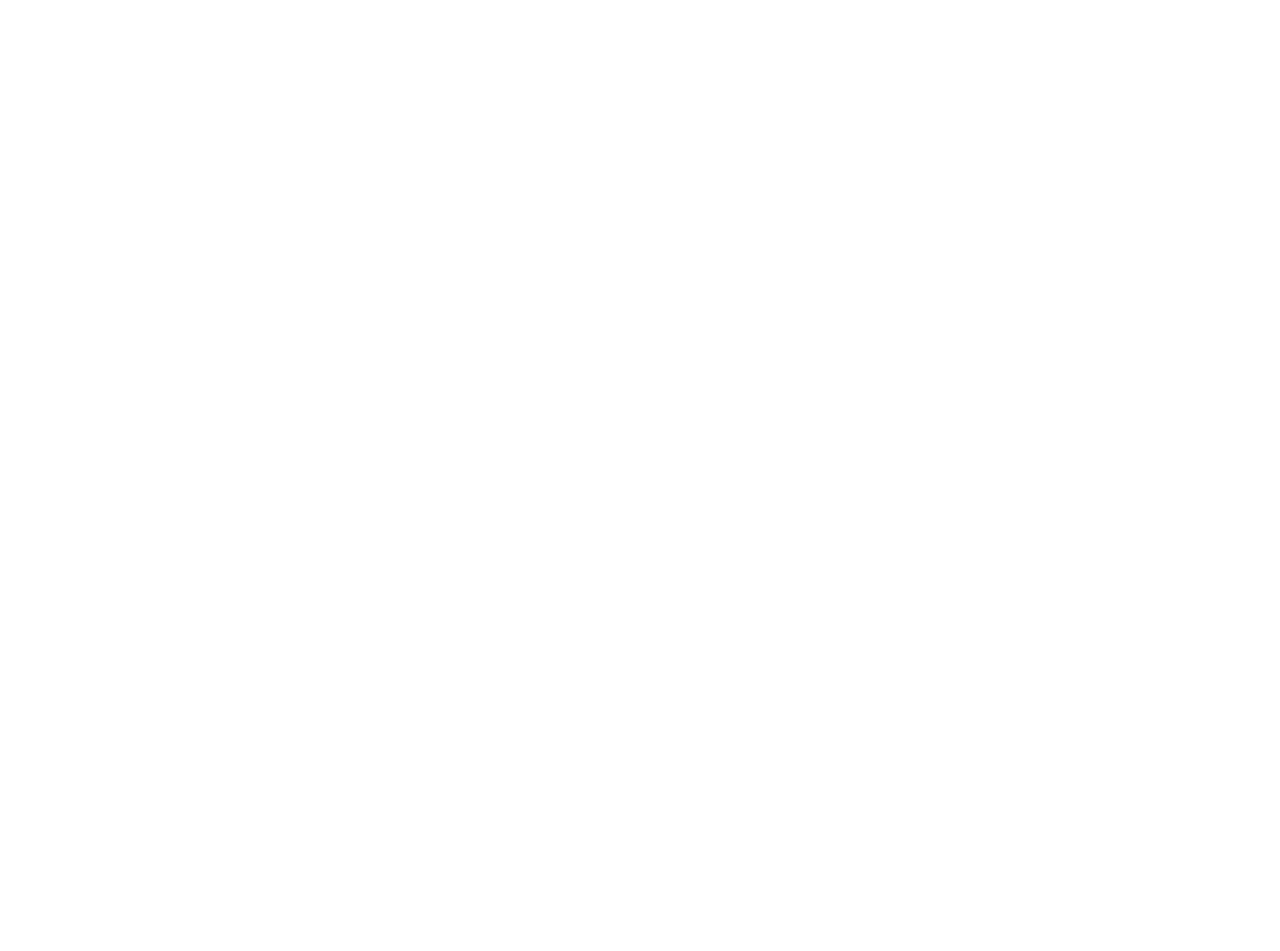
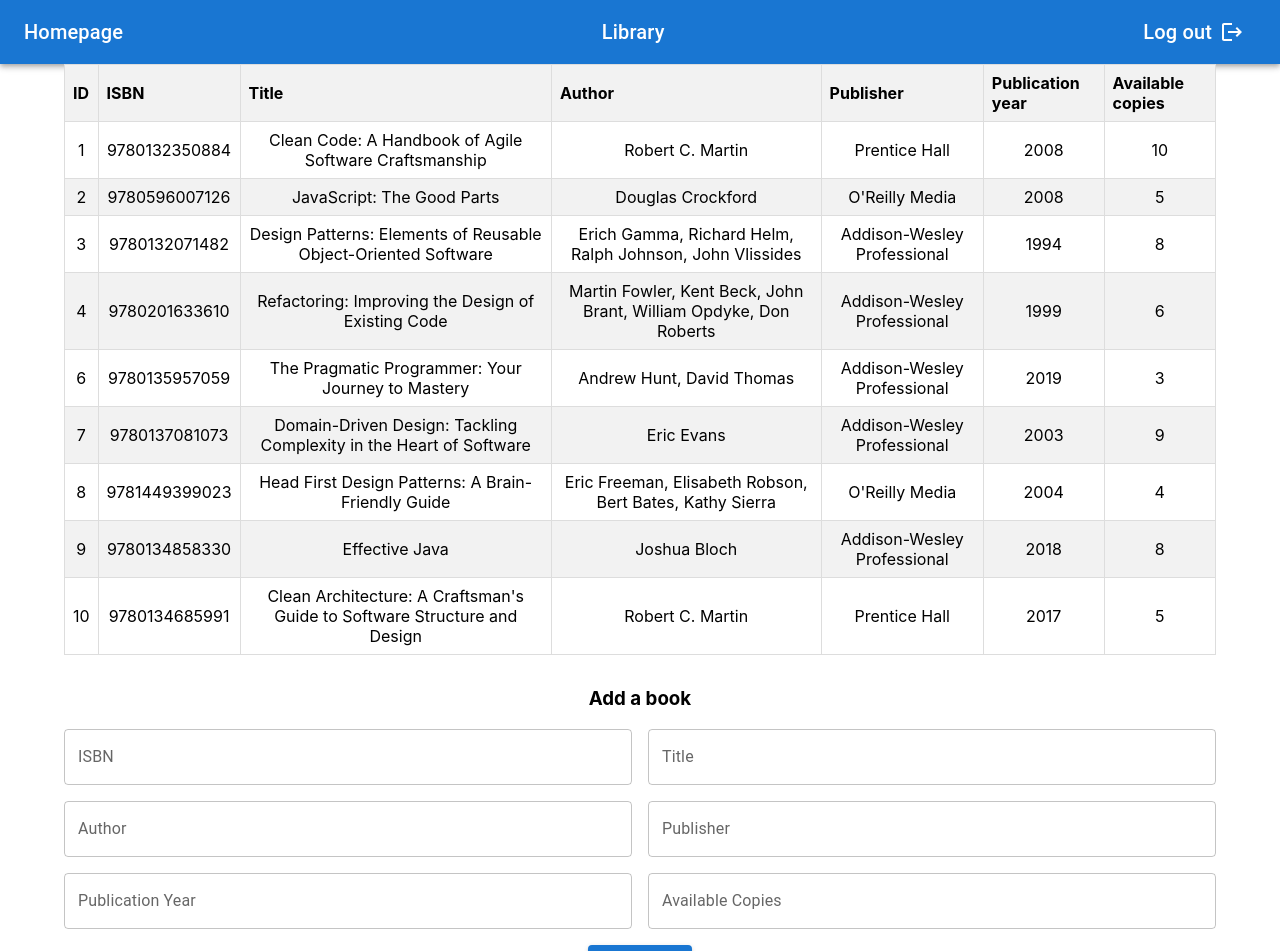
Before and after one commit to juestany/Library, a React (Create React App) app: page /api/books in a window 1280 px wide. Before the commit this address had no page. Shown: the top 951 px of the page. Before the commit the page ends 800 px from the top, so only its background shows below. Built offline with nearby package versions, Linux system fonts and the light colour scheme; no server answers.

Commit message:
fixed getBooks by using response.data instead of response.data.token

```diff
--- a/src/App.tsx
+++ b/src/App.tsx
@@ -15,9 +15,9 @@
                   <Routes>
                       <Route path="/" element={<Navigate to="/login"/>}/>
                       <Route path="/login" element={<LoginForm/>}/>
-                      <Route path="/books" element={<BooksList/>}/>
-                      <Route path="/home" element={<HomePage/>}/>
-                      <Route path="/loans" element={<LoansPage/>}/>
+                      <Route path="/api/books" element={<BooksList/>}/>
+                      <Route path="/api/home" element={<HomePage/>}/>
+                      <Route path="/api/loans" element={<LoansPage/>}/>
                   </Routes>
             </ApiProvider>
             </BrowserRouter>
--- a/src/api/library-client.ts
+++ b/src/api/library-client.ts
@@ -1,11 +1,11 @@
-import axios, { AxiosError, AxiosResponse, AxiosInstance } from 'axios';
-import { LoginDto, LoginResponseDto } from "./dto/login.dto";
+import axios, { AxiosError, AxiosInstance, AxiosResponse } from 'axios';
+import { LoginDto, LoginResponseDto } from './dto/login.dto';
 
 export type ClientResponse<T> = {
     success: boolean;
     data: T;
     statusCode: number;
-}
+};
 
 export class LibraryClient {
     private client: AxiosInstance;
@@ -13,7 +13,7 @@
     constructor() {
         this.client = axios.create({
             baseURL: 'http://localhost:8080',
-        })
+        });
     }
 
     public async login(
@@ -24,9 +24,34 @@
                 '/login',
                 data,
             );
+            console.log(response.data);
 
             this.client.defaults.headers.common['Authorization'] =
-                'Bearer ' + response.data.token;
+                `Bearer ${response.data}`;
+
+            return {
+                success: true,
+                data: response.data,
+                statusCode: response.status,
+            };
+        } catch (error) {
+            const axiosError = error as AxiosError<Error>;
+
+            return {
+                success: false,
+                data: null,
+                statusCode: axiosError.response?.status || 0,
+            };
+        }
+    }
+
+    public async getBooks(): Promise<ClientResponse<any | null>> {
+        try {
+            const response = await this.client.get('/api/books');
+            console.log(response.data);
+
+            this.client.defaults.headers.common['Authorization'] =
+                `Bearer ${response.data}`;
 
             return {
                 success: true,
--- a/src/components/BooksList.tsx
+++ b/src/components/BooksList.tsx
@@ -1,9 +1,12 @@
-import React from 'react';
+import React, {useState} from 'react';
 import Book from './Book';
+import axios from 'axios';
 import MenuAppBar from "./MenuAppBar";
+import { TextField, Button, Grid, Box, Container } from '@mui/material'
+import {useApi} from "../api/ApiProvider";
 
 // constant books
-const books = [
+const init_books = [
     {
         id: 1,
         isbn: '9780132350884',
@@ -87,10 +90,50 @@
     }
 ];
 
-const BooksList: React.FC = () => {
+function BooksList() {
+
+    const apiClient = useApi();
+
+    apiClient.getBooks().then((response) => {
+        console.log(response);
+    });
+
+    const [books, setBooks] = useState(init_books);
+    const [newBook, setNewBook] = useState({
+        isbn: '',
+        title: '',
+        author: '',
+        publisher: '',
+        publicationYear: '',
+        availableCopies: ''
+    });
+
+    const handleInputChange = (e: React.ChangeEvent<HTMLInputElement>) => {
+        const { name, value } = e.target;
+        setNewBook({ ...newBook, [name]: value });
+    };
+
+    const handleAddBook = async () => {
+        try {
+            const response = await axios.post('http://localhost:8080/api/books', newBook);
+            setBooks([...books, { ...response.data }]);
+            setNewBook({
+                isbn: '',
+                title: '',
+                author: '',
+                publisher: '',
+                publicationYear: '',
+                availableCopies: ''
+            });
+        } catch (error) {
+            console.error('Error adding book:', error);
+        }
+    };
+
     return (
         <>
-            <MenuAppBar/>
+            <MenuAppBar />
+            <Container>
                 <table className="table">
                     <thead>
                     <tr>
@@ -118,6 +161,72 @@
                     ))}
                     </tbody>
                 </table>
+
+                <Box mt={4}>
+                    <h3>Add a book</h3>
+                    <Grid container spacing={2}>
+                        <Grid item xs={12} sm={6}>
+                            <TextField
+                                label="ISBN"
+                                name="isbn"
+                                value={newBook.isbn}
+                                onChange={handleInputChange}
+                                fullWidth
+                            />
+                        </Grid>
+                        <Grid item xs={12} sm={6}>
+                            <TextField
+                                label="Title"
+                                name="title"
+                                value={newBook.title}
+                                onChange={handleInputChange}
+                                fullWidth
+                            />
+                        </Grid>
+                        <Grid item xs={12} sm={6}>
+                            <TextField
+                                label="Author"
+                                name="author"
+                                value={newBook.author}
+                                onChange={handleInputChange}
+                                fullWidth
+                            />
+                        </Grid>
+                        <Grid item xs={12} sm={6}>
+                            <TextField
+                                label="Publisher"
+                                name="publisher"
+                                value={newBook.publisher}
+                                onChange={handleInputChange}
+                                fullWidth
+                            />
+                        </Grid>
+                        <Grid item xs={12} sm={6}>
+                            <TextField
+                                label="Publication Year"
+                                name="publicationYear"
+                                value={newBook.publicationYear}
+                                onChange={handleInputChange}
+                                fullWidth
+                            />
+                        </Grid>
+                        <Grid item xs={12} sm={6}>
+                            <TextField
+                                label="Available Copies"
+                                name="availableCopies"
+                                value={newBook.availableCopies}
+                                onChange={handleInputChange}
+                                fullWidth
+                            />
+                        </Grid>
+                    </Grid>
+                    <Box mt={2}>
+                        <Button variant="contained" color="primary" onClick={handleAddBook}>
+                            Add Book
+                        </Button>
+                    </Box>
+                </Box>
+            </Container>
         </>
     );
 };
--- a/src/components/HomePage.tsx
+++ b/src/components/HomePage.tsx
@@ -1,15 +1,17 @@
 import { Box, Button } from '@mui/material';
 import { Link, Outlet } from 'react-router-dom';
 import MenuAppBar from "./MenuAppBar";
+import {useApi} from "../api/ApiProvider";
 
 function HomePage() {
+
     return (
         <Box sx={{ flexGrow: 1 }}>
             <MenuAppBar />
-            <Button variant="contained" component={Link} to="/books" sx={{ m: 1 }}>
+            <Button variant="contained" component={Link} to="/api/books" sx={{ m: 1 }}>
                 Books
             </Button>
-            <Button variant="contained" component={Link} to="/loans" sx={{ m: 1 }}>
+            <Button variant="contained" component={Link} to="/api/loans" sx={{ m: 1 }}>
                 Loans
             </Button>
             <Outlet />
--- a/src/components/LoginForm.tsx
+++ b/src/components/LoginForm.tsx
@@ -15,7 +15,7 @@
         apiClient.login(values).then((response) => {
             console.log(response);
             if (response.success) {
-                navigate('/home');
+                navigate('/api/home');
             } else {
                 formik.setFieldError('username', 'Invalid username or password');
             }
--- a/src/components/MenuAppBar.tsx
+++ b/src/components/MenuAppBar.tsx
@@ -19,7 +19,7 @@
         <AppBar position="static">
             <Toolbar>
                 {/* Home icon and text */}
-                <Link to="/home" style={{ textDecoration: 'none', color: 'inherit' }}>
+                <Link to="/api/home" style={{ textDecoration: 'none', color: 'inherit' }}>
                     <IconButton size="large" edge="start" color="inherit" aria-label="menu">
                         <Typography variant="h6" component="div">
                             Homepage
```
Lines whose indentation alone changed are shown as unchanged.
